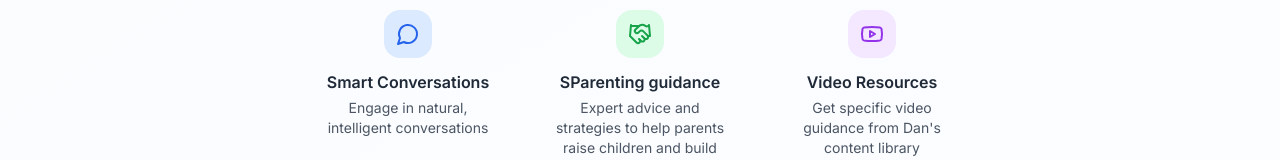
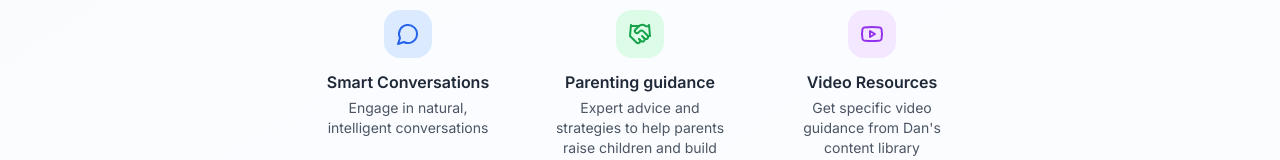
Before and after one commit to nova-hasan99/Sonia-Ricotti, a Next.js app: page / in a window 1280 px wide. Shown: the part 457-617 px from the top of the page. Built offline with nearby package versions, Linux system fonts and the light colour scheme.

Commit message:
remvoe prefix S

```diff
--- a/components/ChatInterface.tsx
+++ b/components/ChatInterface.tsx
@@ -300,7 +300,7 @@ export function ChatInterface() {
                     <Handshake className="w-6 h-6 text-green-600" />
                   </div>
                   <h3 className="font-semibold text-gray-800 mb-1">
-                    SParenting guidance
+                    Parenting guidance
                   </h3>
                   <p className="text-sm text-gray-600">
                     Expert advice and strategies to help parents raise children and build strong family relationships.
```
